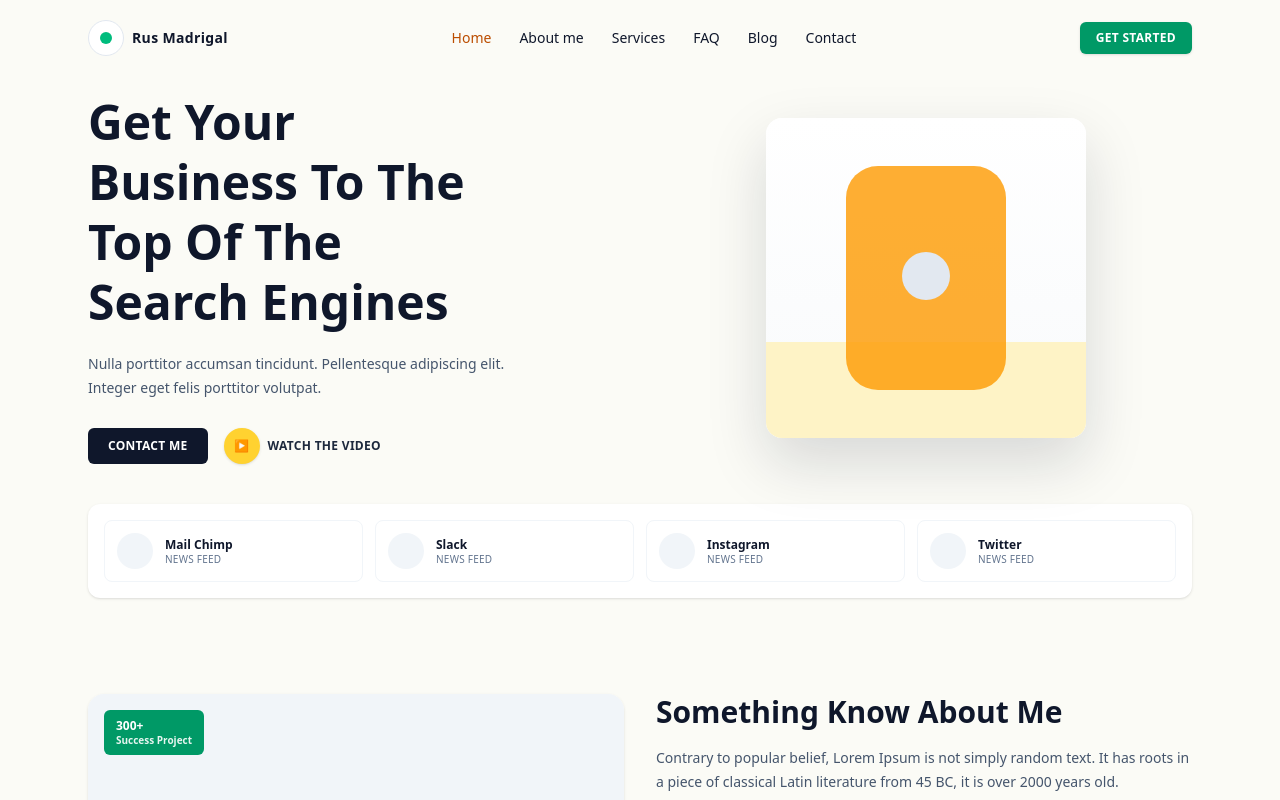
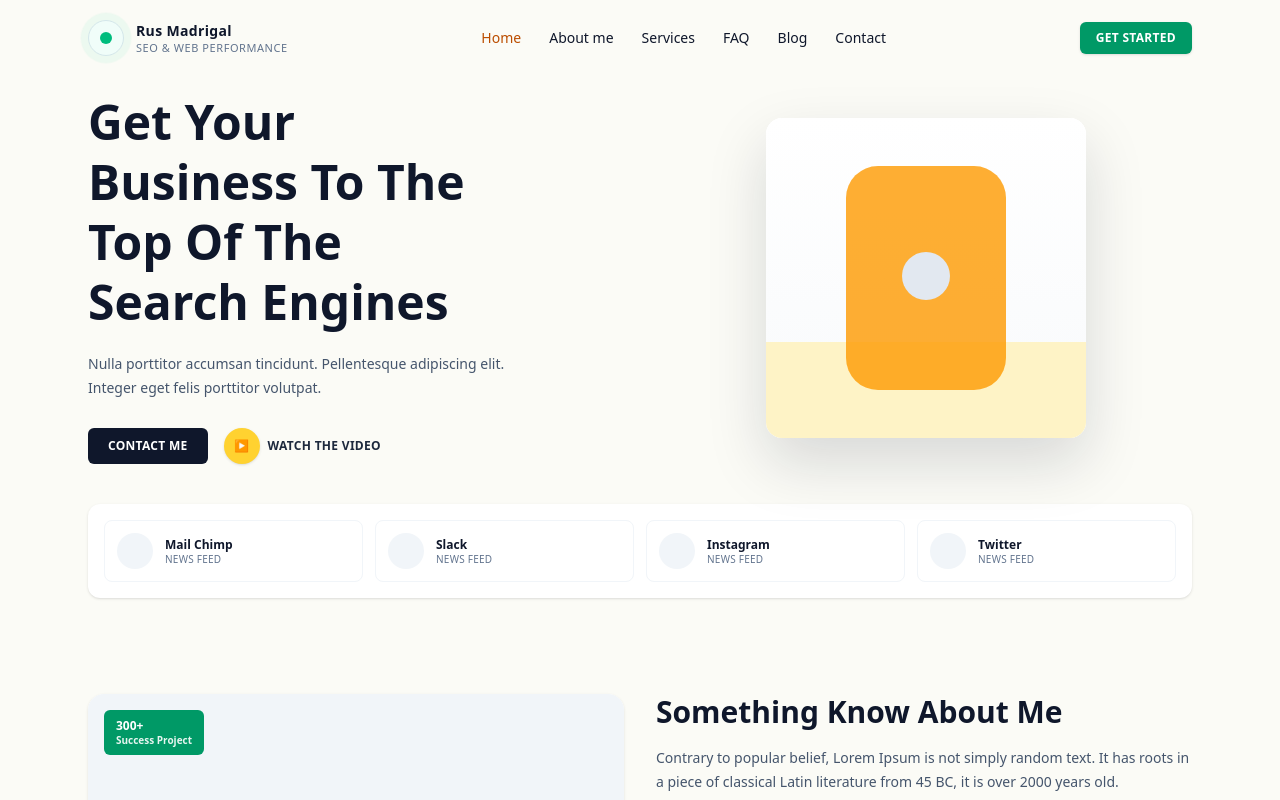
Before and after one commit to rusmadrigal/rusmadrigal, a Next.js app: page / in a window 1280 px wide. Shown: the top 800 px of the page. Built offline with nearby package versions, Linux system fonts and the light colour scheme.

Commit message:
logo update

```diff
--- a/src/app/components/home/header/Header.tsx
+++ b/src/app/components/home/header/Header.tsx
@@ -15,7 +15,10 @@ export default function Header() {
   return (
     <header className="mx-auto max-w-6xl px-6 py-5">
       <nav className="flex items-center justify-between">
-        <HeaderLogo brandName="Rus Madrigal" />
+        <HeaderLogo
+  brandName="Rus Madrigal"
+  tagline="SEO & Web Performance"
+/>
         <HeaderNav items={NAV_ITEMS} />
         <HeaderCTA href="#" label="Get Started" />
       </nav>
--- a/src/app/components/home/header/HeaderLogo.tsx
+++ b/src/app/components/home/header/HeaderLogo.tsx
@@ -1,16 +1,28 @@
 import Link from "next/link";
-
 type HeaderLogoProps = {
   brandName: string;
+  tagline?: string;
 };
 
-export default function HeaderLogo({ brandName }: HeaderLogoProps) {
+export default function HeaderLogo({
+  brandName,
+  tagline = "SEO & Web Performance",
+}: HeaderLogoProps) {
   return (
-    <Link href="/" className="flex items-center gap-2">
-      <span className="inline-flex h-9 w-9 items-center justify-center rounded-full border border-slate-200 bg-white">
-        <span className="h-3 w-3 rounded-full bg-emerald-500" />
+    <Link href="/" className="flex items-center gap-3">
+      <span className="relative inline-flex h-9 w-9 items-center justify-center rounded-full border border-slate-200 bg-white">
+        <span className="pulse-ring absolute h-full w-full rounded-full bg-emerald-400" />
+        <span className="relative h-3 w-3 rounded-full bg-emerald-500" />
       </span>
-      <span className="text-sm font-semibold tracking-wide">{brandName}</span>
+
+      <span className="flex flex-col leading-tight">
+        <span className="text-sm font-semibold tracking-wide text-slate-900">
+          {brandName}
+        </span>
+        <span className="text-[11px] uppercase tracking-wider text-slate-500">
+          {tagline}
+        </span>
+      </span>
     </Link>
   );
 }
--- a/src/app/globals.css
+++ b/src/app/globals.css
@@ -28,3 +28,23 @@ body {
   background: var(--background);
   color: var(--foreground);
 }
+
+/* Logo pulse / heartbeat animation (branding accent) */
+@keyframes heartbeat-ring {
+  0% {
+    transform: scale(1);
+    opacity: 0.35;
+  }
+  40% {
+    transform: scale(1.6);
+    opacity: 0;
+  }
+  100% {
+    transform: scale(1.6);
+    opacity: 0;
+  }
+}
+
+.pulse-ring {
+  animation: heartbeat-ring 2.8s ease-out infinite;
+}
```
